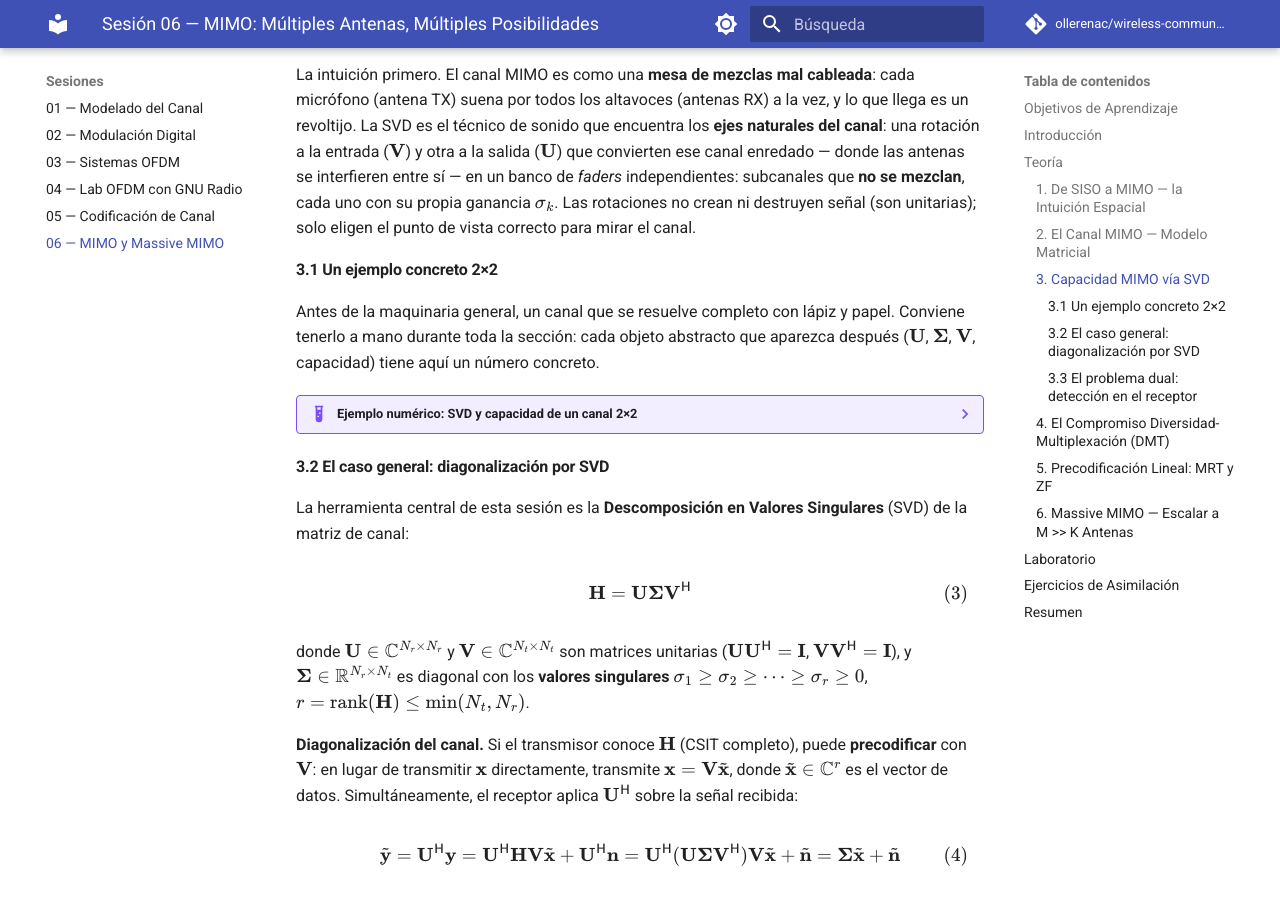
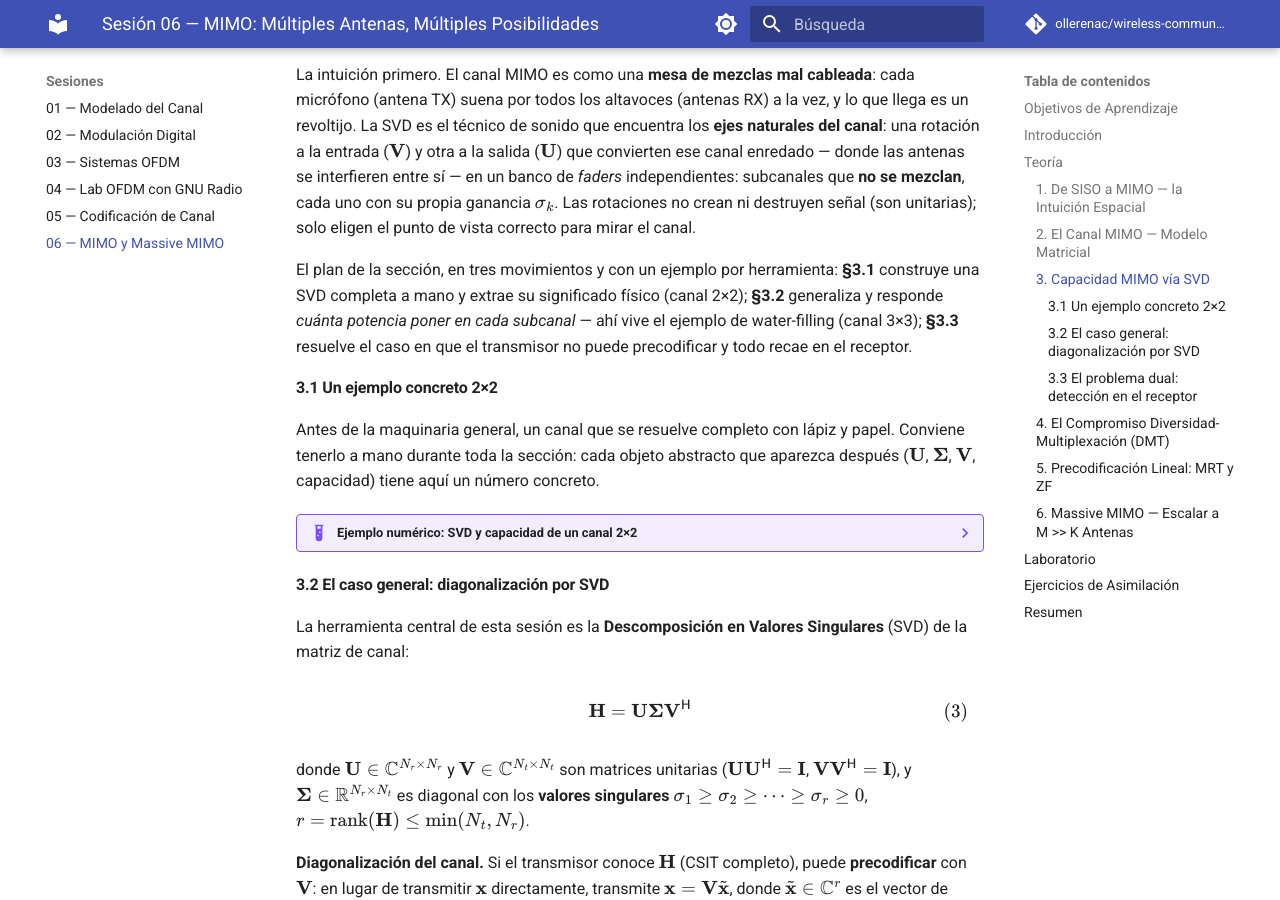
Before and after one commit to ollerenac/wireless-communication-systems, an MkDocs documentation site: the page built from docs/sessions/06-mimo-systems/index.md, in a window 1280 px wide and 900 px high, scrolled down 4924 px. Built offline with MkDocs 1.6.1 and Material for MkDocs 9.7.7, drawn with Linux system fonts in a browser that asks for light colours; comment, search, counter and statistics services are not loaded; part of the change alters nothing that is shown; some of the changed text lies outside the part shown.

Commit message:
refactor(06-mimo): §3 sin duplicación — ejemplo 3×3 recortado a solo water-filling (SVD en una línea, sin Frobenius ni desacoplados repetidos) + mapa de la sección en la intro de §3
Co-Authored-By: Claude Fable 5 <noreply@anthropic.com>

```diff
--- a/docs/sessions/06-mimo-systems/index.md
+++ b/docs/sessions/06-mimo-systems/index.md
@@ -115,6 +115,8 @@ Ya tenemos la tabla de ponderaciones $\mathbf{H}$; la pregunta natural es: ¿có
 
 La intuición primero. El canal MIMO es como una **mesa de mezclas mal cableada**: cada micrófono (antena TX) suena por todos los altavoces (antenas RX) a la vez, y lo que llega es un revoltijo. La SVD es el técnico de sonido que encuentra los **ejes naturales del canal**: una rotación a la entrada ($\mathbf{V}$) y otra a la salida ($\mathbf{U}$) que convierten ese canal enredado — donde las antenas se interfieren entre sí — en un banco de *faders* independientes: subcanales que **no se mezclan**, cada uno con su propia ganancia $\sigma_k$. Las rotaciones no crean ni destruyen señal (son unitarias); solo eligen el punto de vista correcto para mirar el canal.
 
+El plan de la sección, en tres movimientos y con un ejemplo por herramienta: **§3.1** construye una SVD completa a mano y extrae su significado físico (canal 2×2); **§3.2** generaliza y responde *cuánta potencia poner en cada subcanal* — ahí vive el ejemplo de water-filling (canal 3×3); **§3.3** resuelve el caso en que el transmisor no puede precodificar y todo recae en el receptor.
+
 #### 3.1 Un ejemplo concreto 2×2
 
 Antes de la maquinaria general, un canal que se resuelve completo con lápiz y papel. Conviene tenerlo a mano durante toda la sección: cada objeto abstracto que aparezca después ($\mathbf{U}$, $\mathbf{\Sigma}$, $\mathbf{V}$, capacidad) tiene aquí un número concreto.
@@ -202,29 +204,15 @@ El nombre *water-filling* es literal: imagine verter una cantidad fija de agua (
 
 **¿De dónde sale la fórmula de $P_k^*$?** Es un problema de optimización con restricción: maximizar la suma de tasas $\sum_k \log_2(1 + P_k\sigma_k^2/N_0)$ sujeto a gastar exactamente el presupuesto $\sum_k P_k = P$. El método de Lagrange introduce un multiplicador $\lambda$ (el "precio" común de cada vatio) y al derivar e igualar a cero queda $P_k = \tfrac{1}{\lambda \ln 2} - \tfrac{N_0}{\sigma_k^2}$. La constante $\tfrac{1}{\lambda \ln 2}$ — la misma para todos los subcanales — es precisamente el **nivel de agua** $\mu$: no se calcula $\lambda$ en sí, sino directamente $\mu$ imponiendo que las potencias sumen $P$.
 
-??? example "Ejemplo numérico: SVD y water-filling en un canal 3×3"
+??? example "Ejemplo numérico: water-filling en un canal 3×3"
 
-    Un segundo canal resuelto a mano, ahora con la asignación **óptima** de potencia (el §3.1 usó potencia uniforme). Basado en el curso NPTEL *Principles of CDMA/MIMO/OFDM Wireless Communications* (A. Jagannatham).
-
-    **El canal.**
+    El §3.1 enseñó a **construir** la SVD y a leer su física; este ejemplo hace una sola cosa nueva: **repartir la potencia de forma óptima**. Canal (curso NPTEL, A. Jagannatham):
 
     $$\mathbf{H} = \begin{pmatrix} 2 & -6 & 0 \\ 3 & 4 & 0 \\ 0 & 0 & 2 \end{pmatrix}$$
 
-    **Paso 1 — Otro atajo: columnas ortogonales.** Las tres columnas son mutuamente ortogonales — p. ej. $\mathbf{c}_1^{\mathsf{H}}\mathbf{c}_2 = 2\cdot(-6) + 3\cdot 4 + 0 = 0$. Cuando las columnas de $\mathbf{H}$ son ortogonales, la SVD sale por **normalización directa**: cada columna dividida por su norma es una columna de $\mathbf{U}$, y las normas son los valores singulares:
+    **La SVD, en una línea.** Las columnas de esta $\mathbf{H}$ son mutuamente ortogonales (verifícalo: $\mathbf{c}_1^{\mathsf{H}}\mathbf{c}_2 = -12+12+0 = 0$), y en ese caso los valores singulares son directamente las **normas de las columnas**, ordenadas: $\sigma_1^2 = 52$, $\sigma_2^2 = 13$, $\sigma_3^2 = 4$. (El chequeo del §3.1 cuadra: $\|\mathbf{H}\|_F^2 = 69 = 52+13+4$ ✓.) La ec. (5) da entonces tres subcanales desacoplados con esas ganancias — hasta aquí, nada nuevo respecto al §3.1.
 
-    $$\|\mathbf{c}_1\| = \sqrt{4+9} = \sqrt{13}, \qquad \|\mathbf{c}_2\| = \sqrt{36+16} = \sqrt{52}, \qquad \|\mathbf{c}_3\| = 2$$
-
-    Ordenando de mayor a menor (la SVD lo exige): $\sigma_1 = \sqrt{52}$, $\sigma_2 = \sqrt{13}$, $\sigma_3 = 2$; el reordenamiento se absorbe en $\mathbf{V}$, que aquí resulta una simple **matriz de permutación** (intercambia los flujos 1 y 2). Ganancias de subcanal: $\sigma_1^2 = 52$, $\sigma_2^2 = 13$, $\sigma_3^2 = 4$.
-
-    Chequeo de energía (mismo test del §3.1): $\|\mathbf{H}\|_F^2 = 4+36+9+16+4 = 69 = 52+13+4$ ✓
-
-    **Paso 2 — Canales desacoplados.** Con $\mathbf{x} = \mathbf{V}\tilde{\mathbf{x}}$ en el TX y $\tilde{\mathbf{y}} = \mathbf{U}^{\mathsf{H}}\mathbf{y}$ en el RX (ec. 4):
-
-    $$\tilde{y}_1 = \sqrt{52}\,\tilde{x}_1 + \tilde{n}_1, \qquad \tilde{y}_2 = \sqrt{13}\,\tilde{x}_2 + \tilde{n}_2, \qquad \tilde{y}_3 = 2\,\tilde{x}_3 + \tilde{n}_3$$
-
-    Tres símbolos simultáneos, misma banda, misma ranura — multiplexación espacial pura.
-
-    **Paso 3 — Water-filling con números.** Datos: ruido $N_0 = 0$ dB $= 1$; potencia total $P = 3$ dB $\approx 2$. Suponiendo los tres subcanales activos, la ec. (6) exige:
+    **Water-filling con números** (lo nuevo). Datos: ruido $N_0 = 0$ dB $= 1$; potencia total $P = 3$ dB $\approx 2$. Suponiendo los tres subcanales activos, la ec. (6) exige:
 
     $$\sum_{k=1}^{3} P_k^* = 3\mu - \left(\frac{1}{52} + \frac{1}{13} + \frac{1}{4}\right) = 2 \;\Rightarrow\; \mu = \frac{2 + \frac{1}{52} + \frac{1}{13} + \frac{1}{4}}{3} \approx 0{,}782$$
 
@@ -234,7 +222,7 @@ El nombre *water-filling* es literal: imagine verter una cantidad fija de agua (
 
     (en dB: $-1{,}18$, $-1{,}52$ y $-2{,}74$ dB; suman $2$ ✓). El patrón del water-filling a la vista: **más potencia al subcanal más fuerte**, menos al más débil — al revés que un reparto "justo".
 
-    **Paso 4 — Capacidad.** Con la ec. (6):
+    **Capacidad.** Con la ec. (6):
 
     $$C_{\text{WF}} = \log_2(1 + 0{,}763 \cdot 52) + \log_2(1 + 0{,}705 \cdot 13) + \log_2(1 + 0{,}532 \cdot 4) \approx 5{,}35 + 3{,}35 + 1{,}65 = 10{,}34 \text{ bit/s/Hz}$$
 
```
